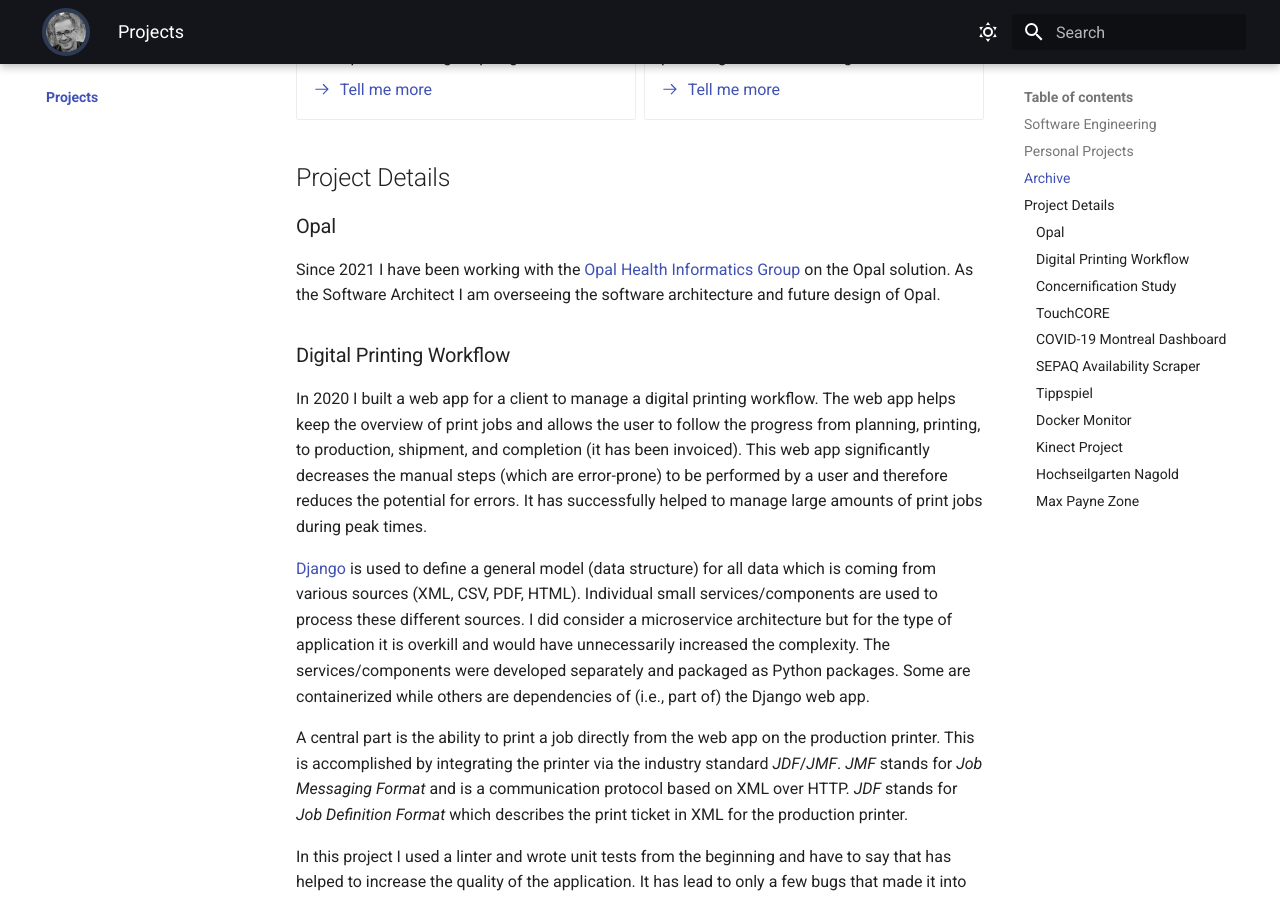
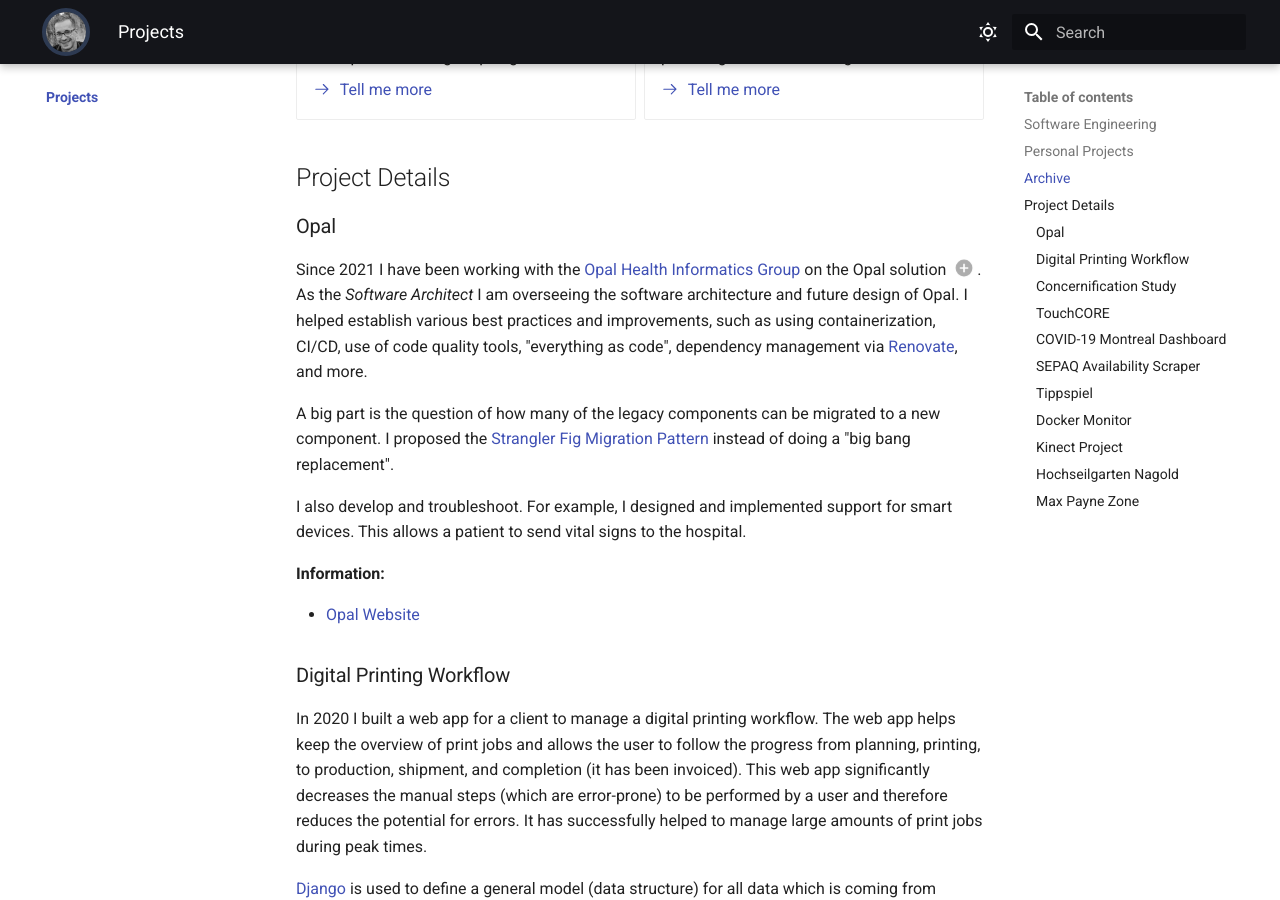
Before and after one commit to mschoettle/website, an MkDocs documentation site: the page built from docs/projects/index.md, in a window 1280 px wide and 900 px high, scrolled down 1764 px. Built offline with MkDocs 1.6.1 and Material for MkDocs 9.7.7, drawn with Linux system fonts in a browser that asks for light colours; emoji names are drawn with the system emoji font; plug-ins that fetch from the network failed and are left out.

Commit message:
add opal description

```diff
--- a/docs/projects/index.md
+++ b/docs/projects/index.md
@@ -118,8 +118,24 @@ In case of an open source project it means that the corresponding repository is
 
 ### Opal
 
-Since 2021 I have been working with the [Opal Health Informatics Group](https://www.opalmedapps.com) on the Opal solution.
-As the Software Architect I am overseeing the software architecture and future design of Opal.
+Since 2021 I have been working with the [Opal Health Informatics Group](https://www.opalmedapps.com) on the Opal solution (1).
+As the _Software Architect_ I am overseeing the software architecture and future design of Opal.
+I helped establish various best practices and improvements, such as using containerization, CI/CD, use of code quality tools, "everything as code", dependency management via [Renovate](https://docs.renovatebot.com/), and more.
+{ .annotate }
+
+1. Opal is a patient portal designed to empower patients with their medical information.
+    It consists of the patient portal, and a hospital-facing part to manage the medical data as well as enrich it to make it more useful for patients.
+
+A big part is the question of how many of the legacy components can be migrated to a new component.
+I proposed the [Strangler Fig Migration Pattern](https://martinfowler.com/bliki/StranglerFigApplication.html) instead of doing a "big bang replacement".
+
+I also develop and troubleshoot.
+For example, I designed and implemented support for smart devices.
+This allows a patient to send vital signs to the hospital.
+
+**Information:**
+
+* [Opal Website](https://www.opalmedapps.com/en)
 
 ### Digital Printing Workflow
 
```
